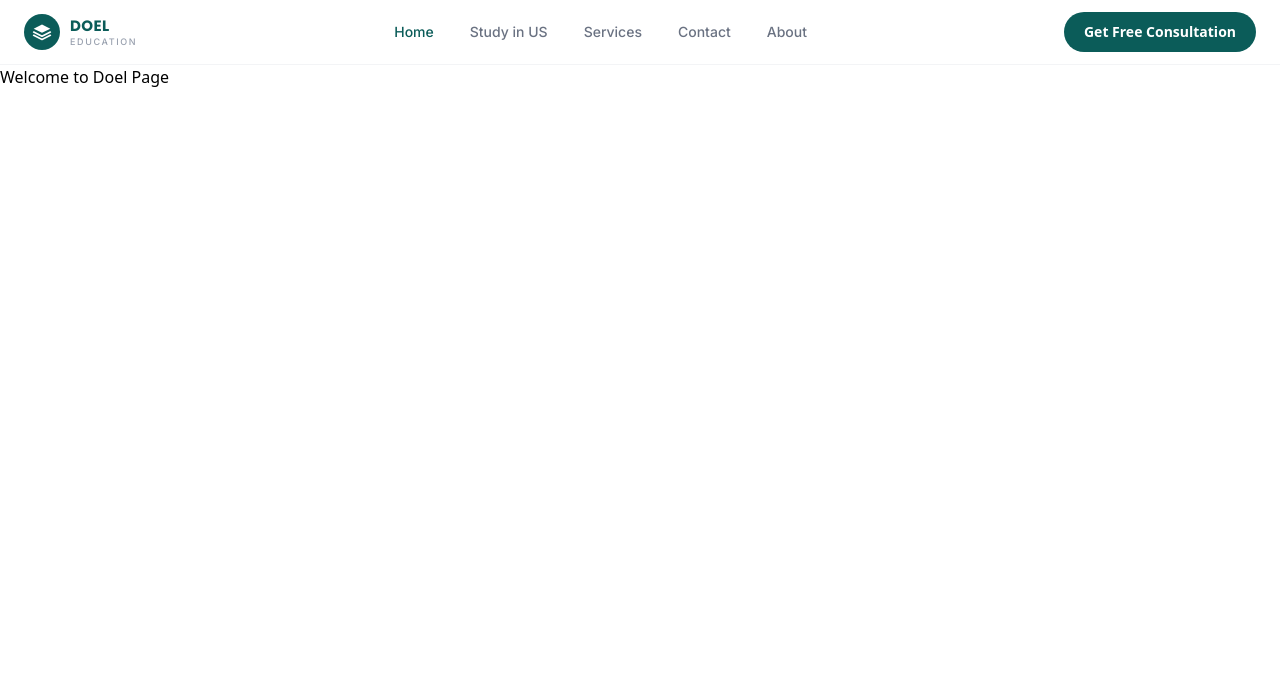
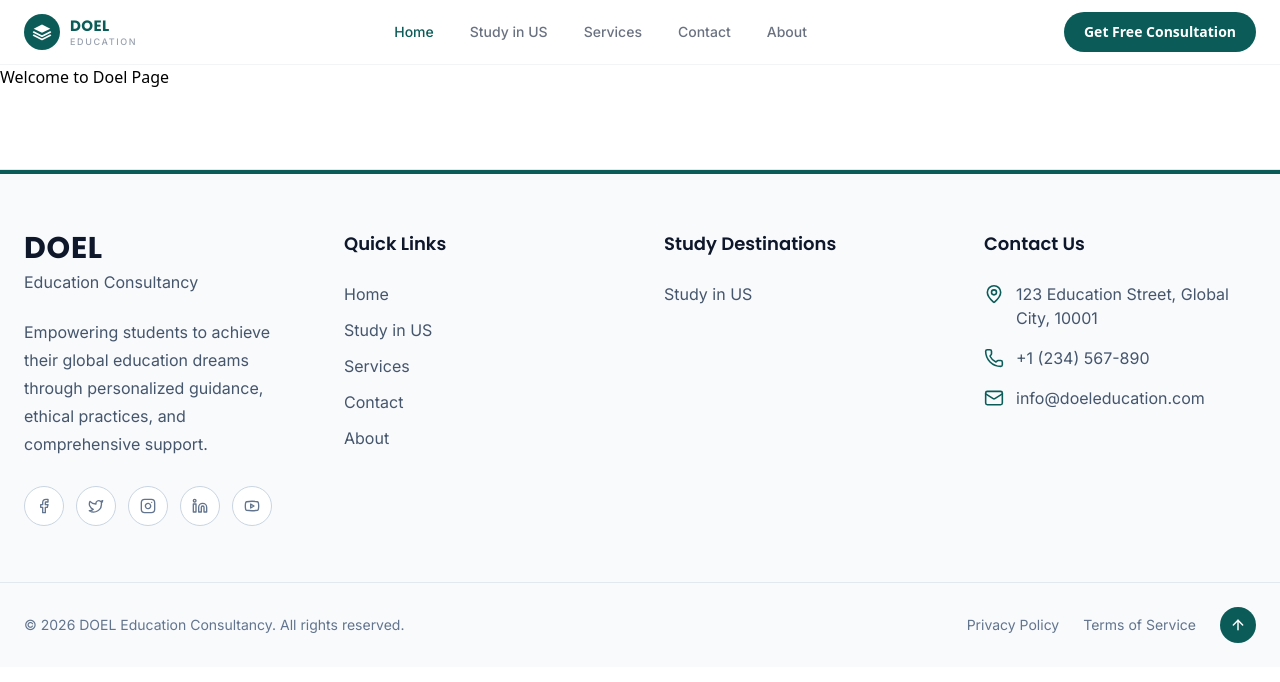
Before and after one commit to AfkTechLtd/doel-education-website, a Next.js app: page / in a window 1280 px wide. Shown: the top 682 px of the page. Built offline with nearby package versions, Linux system fonts and the light colour scheme.

Commit message:
feat(footer): add footer component with social and contact links

```diff
--- a/package.json
+++ b/package.json
@@ -9,6 +9,7 @@
     "lint": "eslint"
   },
   "dependencies": {
+    "lucide-react": "^0.577.0",
     "next": "16.1.6",
     "react": "19.2.3",
     "react-dom": "19.2.3"
--- a/src/app/layout.tsx
+++ b/src/app/layout.tsx
@@ -1,6 +1,7 @@
 import type { Metadata } from "next";
 import '../styles/globals.css'
 import Navbar from "@/components/Navbar";
+import Footer from "@/components/Footer";
 
 export const metadata: Metadata = {
   title: "Doel Education",
@@ -17,6 +18,7 @@ export default function RootLayout({
       <body>
         <Navbar />
         {children}
+        <Footer />
       </body>
     </html>
   );
--- a/src/components/Footer.tsx
+++ b/src/components/Footer.tsx
@@ -0,0 +1,149 @@
+"use client";
+
+import Link from "next/link";
+import {
+  ArrowUp,
+  Facebook,
+  Instagram,
+  Linkedin,
+  Mail,
+  MapPin,
+  Phone,
+  Twitter,
+  Youtube,
+  type LucideIcon,
+} from "lucide-react";
+import {
+  contactItems,
+  footerSections,
+  legalLinks,
+  socialItems,
+  type ContactItem,
+  type SocialItem,
+} from "@/data/footerData";
+
+const sectionTitleClass = "text-lg font-semibold text-slate-900 font-poppins";
+const linkClass =
+  "font-inter text-slate-600 hover:text-primary transition-colors duration-200";
+
+const socialIconMap: Record<SocialItem["platform"], LucideIcon> = {
+  facebook: Facebook,
+  x: Twitter,
+  instagram: Instagram,
+  linkedin: Linkedin,
+  youtube: Youtube,
+};
+
+const contactIconMap: Record<ContactItem["type"], LucideIcon> = {
+  location: MapPin,
+  phone: Phone,
+  email: Mail,
+};
+
+export default function Footer() {
+  return (
+    <footer className="mt-20 bg-slate-50 border-t border-slate-200">
+      <div className="h-1 w-full bg-primary" />
+
+      <div className="max-w-7xl mx-auto px-6 py-14 grid grid-cols-1 sm:grid-cols-2 lg:grid-cols-4 gap-12">
+        <section>
+          <h2 className="text-3xl font-bold text-slate-900 font-poppins tracking-wide">
+            DOEL
+          </h2>
+          <p className="text-slate-600 mt-1 font-inter">
+            Education Consultancy
+          </p>
+          <p className="mt-6 text-slate-600 leading-7 font-inter max-w-xs">
+            Empowering students to achieve their global education dreams through
+            personalized guidance, ethical practices, and comprehensive support.
+          </p>
+
+          <div className="mt-7 flex items-center gap-3">
+            {socialItems.map((item) => {
+              const Icon = socialIconMap[item.platform];
+
+              return (
+                <Link
+                  key={item.platform}
+                  href={item.href}
+                  aria-label={item.label}
+                  className="w-10 h-10 rounded-full border border-slate-300 bg-white text-slate-500 hover:border-primary hover:bg-primary hover:text-white transition-colors duration-200 flex items-center justify-center"
+                >
+                  <Icon className="w-4 h-4" strokeWidth={2} aria-hidden="true" />
+                </Link>
+              );
+            })}
+          </div>
+        </section>
+
+        {footerSections.map((section) => (
+          <section key={section.title}>
+            <h3 className={sectionTitleClass}>{section.title}</h3>
+            <ul className="mt-6 space-y-3">
+              {section.links.map((link) => (
+                <li key={link.href}>
+                  <Link href={link.href} className={linkClass}>
+                    {link.label}
+                  </Link>
+                </li>
+              ))}
+            </ul>
+          </section>
+        ))}
+
+        <section>
+          <h3 className={sectionTitleClass}>Contact Us</h3>
+          <ul className="mt-6 space-y-4">
+            {contactItems.map((item) => {
+              const Icon = contactIconMap[item.type];
+
+              return (
+                <li key={item.type}>
+                  <Link
+                    href={item.href}
+                    className="group flex items-start gap-3 font-inter text-slate-600 hover:text-primary transition-colors duration-200"
+                  >
+                    <Icon className="w-5 h-5 text-primary shrink-0 mt-0.5" strokeWidth={1.9} aria-hidden="true" />
+                    <span className="leading-6 text-slate-600 group-hover:text-primary transition-colors duration-200">
+                      {item.label}
+                    </span>
+                  </Link>
+                </li>
+              );
+            })}
+          </ul>
+        </section>
+      </div>
+
+      <div className="border-t border-slate-200">
+        <div className="max-w-7xl mx-auto px-6 py-6 flex flex-col md:flex-row gap-4 md:items-center md:justify-between">
+          <p className="font-inter text-slate-500 text-sm">
+            &copy; {new Date().getFullYear()} DOEL Education Consultancy. All
+            rights reserved.
+          </p>
+
+          <div className="flex items-center gap-6">
+            {legalLinks.map((item) => (
+              <Link
+                key={item.href}
+                href={item.href}
+                className="font-inter text-sm text-slate-500 hover:text-primary transition-colors duration-200"
+              >
+                {item.label}
+              </Link>
+            ))}
+
+            <button
+              type="button"
+              aria-label="Back to top"
+              className="w-9 h-9 rounded-full bg-primary text-white hover:bg-primary/90 transition-colors duration-200 flex items-center justify-center"
+              onClick={() => window.scrollTo({ top: 0, behavior: "smooth" })}
+            >
+              <ArrowUp className="w-4 h-4" strokeWidth={2.2} aria-hidden="true" />
+            </button>
+          </div>
+        </div>
+      </div>
+    </footer>
+  );
+}
--- /dev/null
+++ b/src/data/footerData.ts
@@ -0,0 +1,65 @@
+import navLinks from "@/data/navData";
+
+export type FooterLink = {
+  label: string;
+  href: string;
+};
+
+export type FooterSection = {
+  title: string;
+  links: FooterLink[];
+};
+
+export type ContactItem = {
+  type: "location" | "phone" | "email";
+  label: string;
+  href: string;
+};
+
+export type SocialItem = {
+  platform: "facebook" | "x" | "instagram" | "linkedin" | "youtube";
+  href: string;
+  label: string;
+};
+
+export const footerSections: FooterSection[] = [
+  {
+    title: "Quick Links",
+    links: navLinks,
+  },
+  {
+    title: "Study Destinations",
+    links: [{ label: "Study in US", href: "/study-in-us" }],
+  },
+];
+
+export const contactItems: ContactItem[] = [
+  {
+    type: "location",
+    label: "123 Education Street, Global City, 10001",
+    href: "https://maps.google.com",
+  },
+  {
+    type: "phone",
+    label: "+1 (234) 567-890",
+    href: "tel:+1234567890",
+  },
+  {
+    type: "email",
+    label: "info@doeleducation.com",
+    href: "mailto:info@doeleducation.com",
+  },
+];
+
+export const socialItems: SocialItem[] = [
+  { platform: "facebook", href: "#", label: "Facebook" },
+  { platform: "x", href: "#", label: "X" },
+  { platform: "instagram", href: "#", label: "Instagram" },
+  { platform: "linkedin", href: "#", label: "LinkedIn" },
+  { platform: "youtube", href: "#", label: "YouTube" },
+];
+
+export const legalLinks: FooterLink[] = [
+  { label: "Privacy Policy", href: "/privacy-policy" },
+  { label: "Terms of Service", href: "/terms-of-service" },
+];
```
Also changed, not shown: 2 other files (tests, documents, lock files or other folders).
